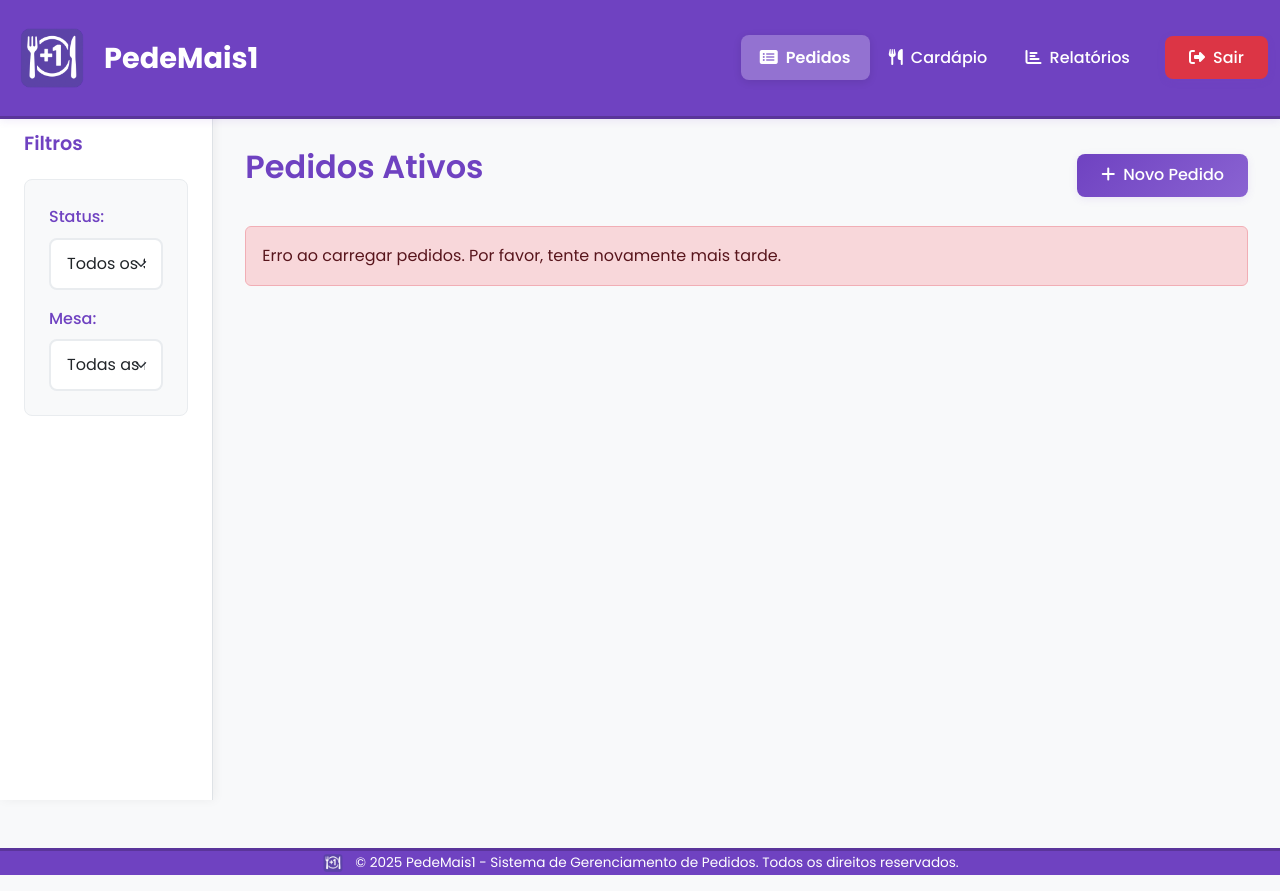
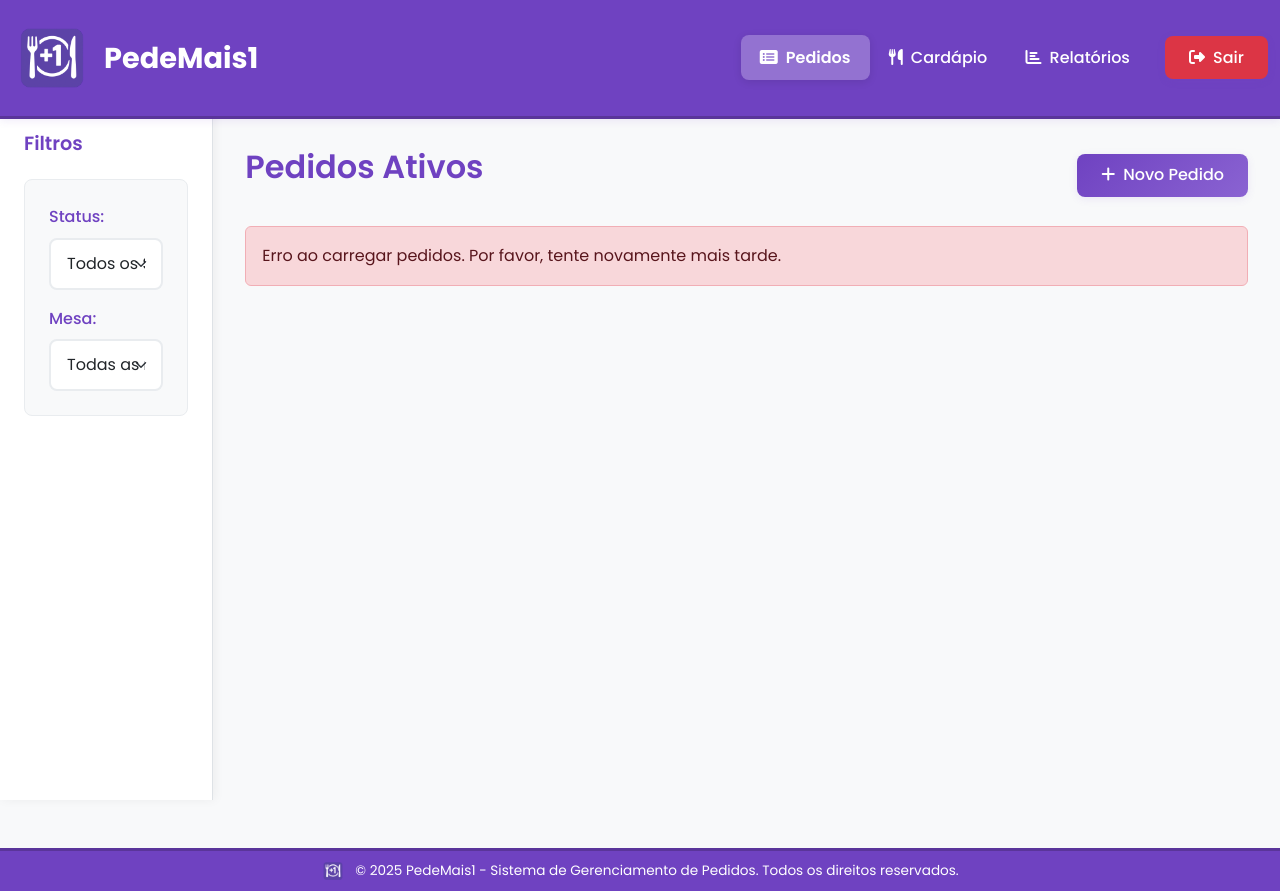
Before and after one commit to marquesvinicius/PedeMais1, a website with bundled scripts: page view/pages/pedidos.html in a window 1280 px wide. Built offline with nearby package versions, Linux system fonts and the light colour scheme; no server answers; sample sign-in values are in the browser's storage.

Commit message:
Breve correcao no padding do footer

```diff
--- a/assets/css/styles.css
+++ b/assets/css/styles.css
@@ -562,6 +562,9 @@ footer {
 footer.mt-0 {
     padding: .5rem 0;
 }
+footer.mt-5 {
+    padding: .5rem 0;
+}
 
 /* Footer específico para páginas de autenticação */
 .auth-footer {
```
